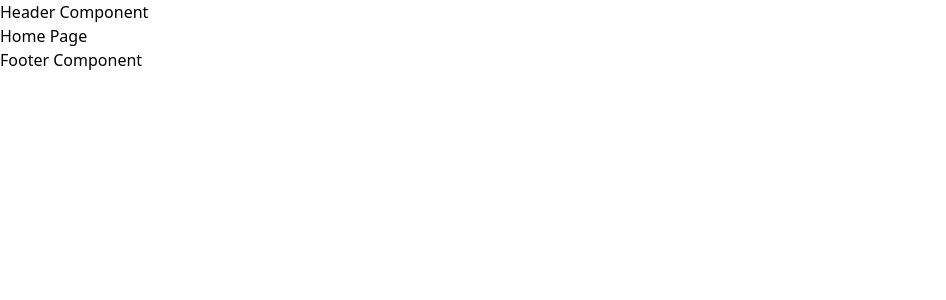
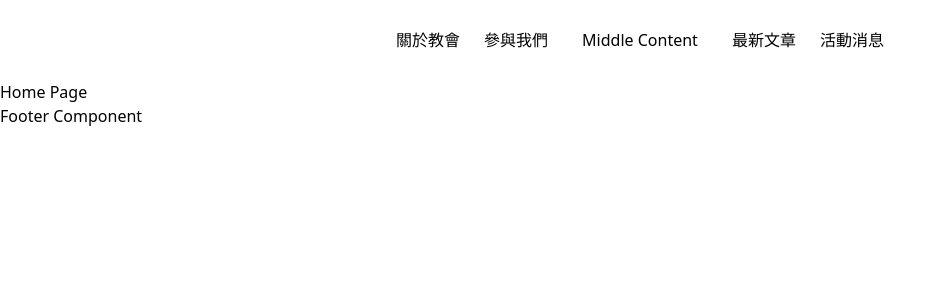
Before and after one commit to ShowGa/LuZhouChurchClient, a React (Vite) app: page / in a window 1280 px wide. Shown: the top 300 px of the page, without its empty margins (0-946 px from the left). Built offline with nearby package versions, Linux system fonts and the light colour scheme.

Commit message:
<Progress> 1. Header structure

```diff
--- a/src/components/Header.jsx
+++ b/src/components/Header.jsx
@@ -1,7 +1,21 @@
 import React from "react";
 
+import { navListItemsLeft, navListItemsRight } from "./consts/navListItems";
+
+import Nav from "./Nav";
+
+// import "./css/componentCSS.css";
+
 const Header = () => {
-  return <div>Header Component</div>;
+  return (
+    <header>
+      <div className="c-nav_container">
+        <Nav navData={navListItemsLeft} style="c-header_left" />
+        <div className="c-header_logo_container">Middle Content</div>
+        <Nav navData={navListItemsRight} style="c-header_right" />
+      </div>
+    </header>
+  );
 };
 
 export default Header;
--- /dev/null
+++ b/src/components/Nav.jsx
@@ -0,0 +1,22 @@
+import React from "react";
+
+import "./css/componentCSS.css";
+
+const renderNavItems = (items) => {
+  return items.map((item, index) => (
+    <li key={index}>
+      <a href={item.link}>{item.name}</a>
+      {item.subItems && <ul>{renderNavItems(item.subItems)}</ul>}
+    </li>
+  ));
+};
+
+const Nav = ({ navData, style }) => {
+  return (
+    <nav className={style}>
+      <ul className="c-nav_ul">{renderNavItems(navData)}</ul>
+    </nav>
+  );
+};
+
+export default Nav;
--- /dev/null
+++ b/src/components/consts/navListItems.js
@@ -0,0 +1,21 @@
+export const navListItemsLeft = [
+  {
+    name: "關於教會",
+    link: "/about",
+  },
+  {
+    name: "參與我們",
+    link: "/join",
+  },
+];
+
+export const navListItemsRight = [
+  {
+    name: "最新文章",
+    link: "/search",
+  },
+  {
+    name: "活動消息",
+    link: "/search",
+  },
+];
--- a/src/components/css/componentCSS.css
+++ b/src/components/css/componentCSS.css
@@ -0,0 +1,50 @@
+/* ============================ Global ============================ */
+a {
+  text-decoration: none;
+  color: inherit;
+}
+
+ul {
+  list-style-type: none;
+}
+
+/* ============================ Header ============================ */
+.c-nav_container {
+  display: flex;
+  justify-content: space-evenly;
+  align-items: center;
+  width: 100%;
+  height: 5rem;
+  position: relative;
+}
+
+.c-header_logo_container {
+  position: absolute;
+  left: 50%;
+  transform: translateX(-50%);
+  text-align: center;
+}
+
+.c-header_left {
+  margin-left: auto;
+  margin-right: 5rem;
+}
+
+.c-header_right {
+  margin-left: 5rem;
+  margin-right: auto;
+}
+
+/* ============================ Nav ============================ */
+
+.c-nav_ul {
+  display: flex;
+  color: white;
+}
+.c-nav_ul li {
+  color: black;
+  margin-left: 0.75rem;
+  margin-right: 0.75rem;
+}
+
+/* ============================ Footer ============================ */
```
